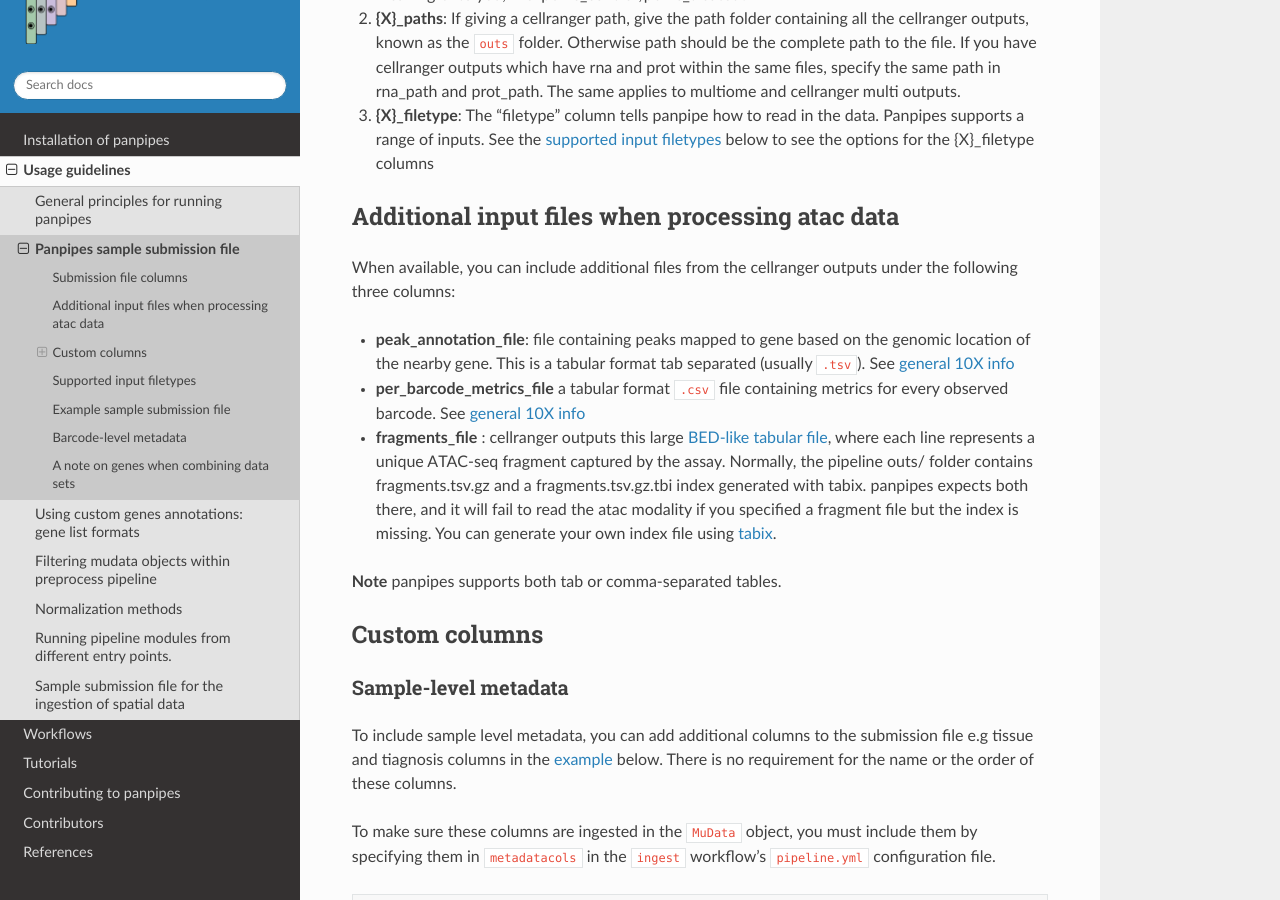
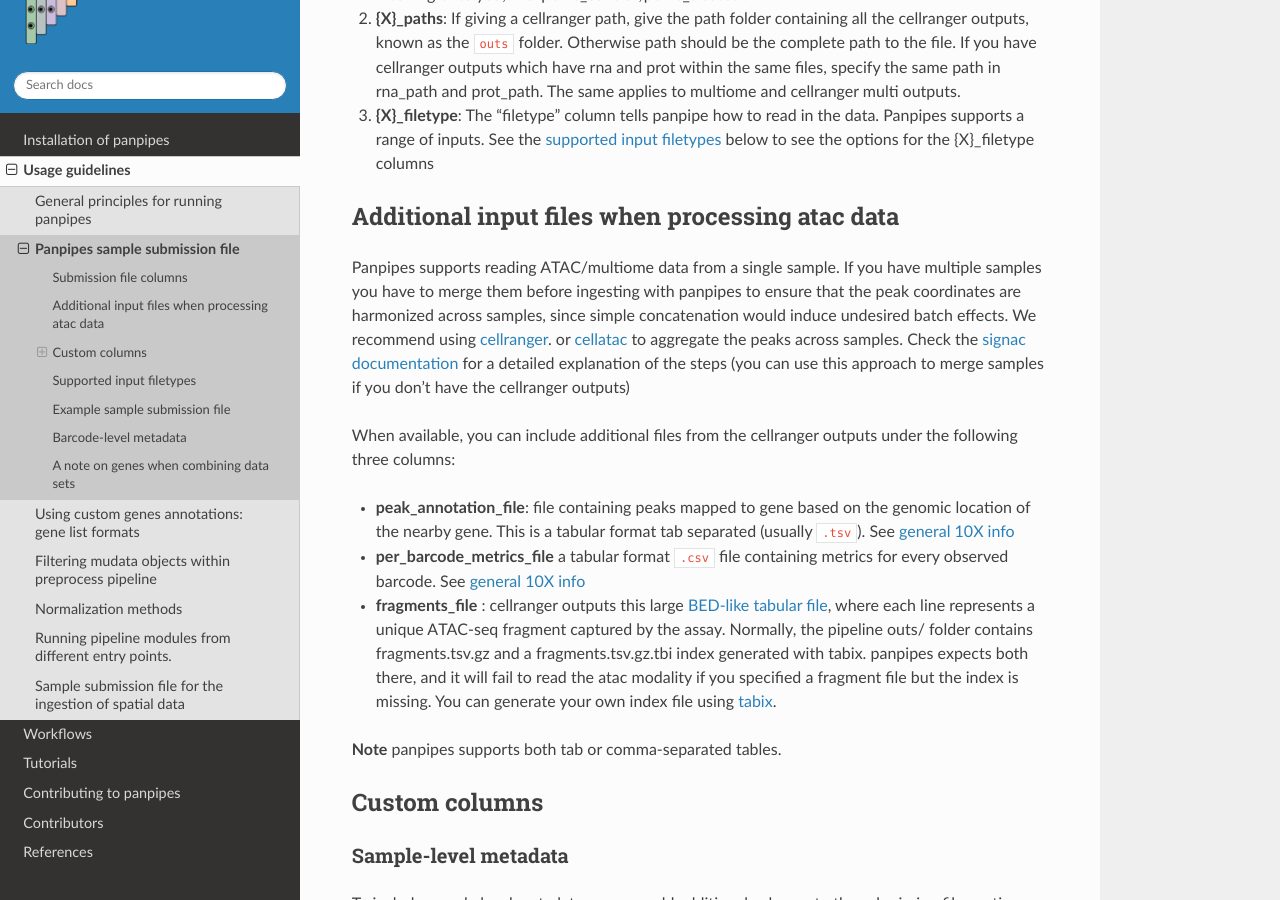
Before and after one commit to bio-la/panpipes-nextflow, a Sphinx documentation site: the page built from docs/usage/setup_for_qc_mm.md, in a window 1280 px wide and 900 px high, scrolled down 921 px. Built offline with Sphinx 7.4.7 and the Read the Docs theme 2.0.0, drawn with Linux system fonts in a browser that asks for light colours; pages that are not in the unit, such as notebooks, are missing from menus.

Commit message:
additional info on atac

```diff
--- a/docs/usage/setup_for_qc_mm.md
+++ b/docs/usage/setup_for_qc_mm.md
@@ -33,6 +33,9 @@ For example, in your dataset with data from six individuals, you might have samp
 2. **{X}_filetype**: The "filetype" column tells panpipe how to read in the data. Panpipes supports a range of inputs. See the [supported input filetypes](#supported-input-filetypes) below to see the options for the {X}_filetype columns
 
 ## Additional input files when processing atac data
+
+Panpipes supports reading ATAC/multiome data from a single sample. If you have multiple samples you have to merge them before ingesting with panpipes to ensure that the peak coordinates are harmonized across samples, since simple concatenation would induce undesired batch effects. We recommend using [cellranger](https://kb.10xgenomics.com/hc/en-us/articles/6057890578829-Does-cellranger-atac-aggr-redo-peak-calling-).  or [cellatac](https://github.com/cellgeni/cellatac) to aggregate the peaks across samples. Check the [signac documentation](https://stuartlab.org/signac/articles/merging) for a detailed explanation of the steps (you can use this approach to merge samples if you don't have the cellranger outputs)
+
 
 When available, you can include additional files from the cellranger outputs under the following three columns:
 
```
